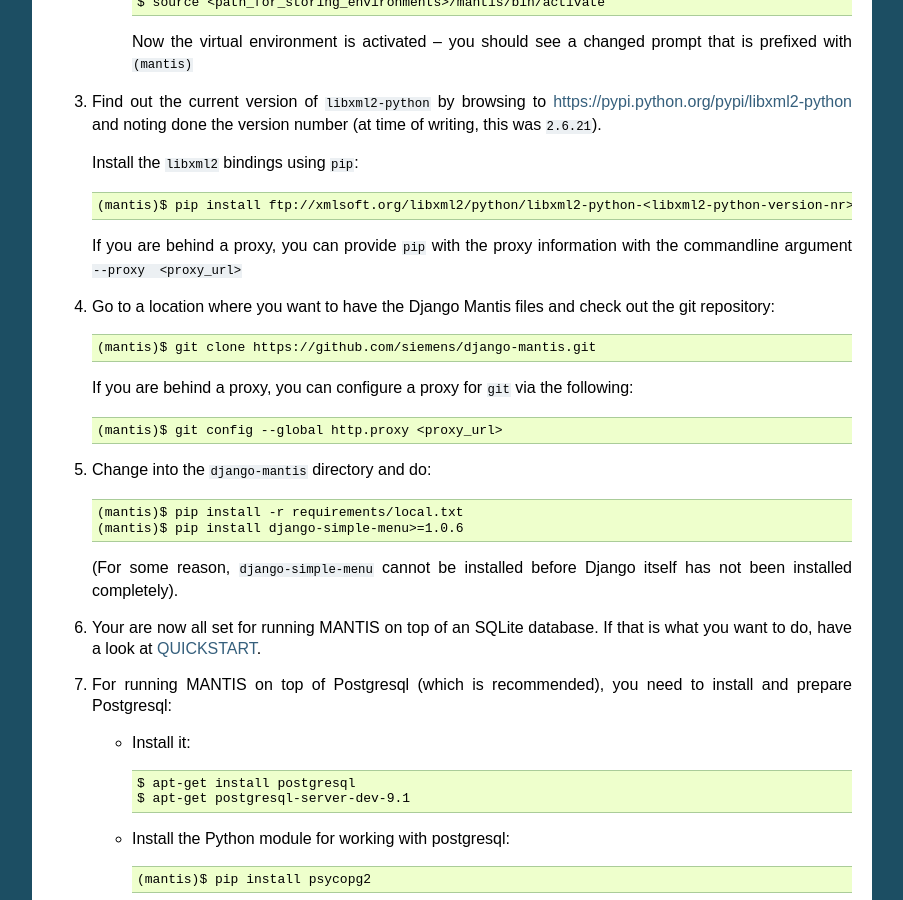
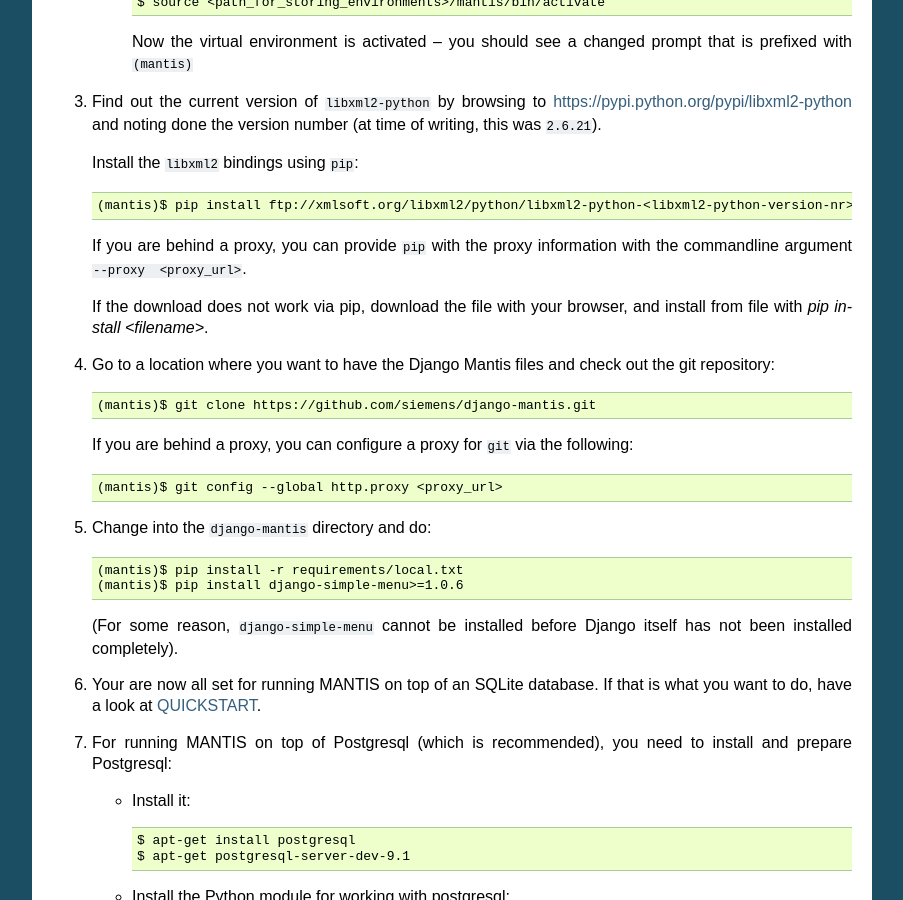
Before and after one commit to bgro/django-mantis, a Sphinx documentation site: the page built from docs/installation.rst, in a window 1280 px wide and 900 px high, scrolled down 816 px. Shown: the whole window, without its empty margins (198-1101 px from the left). Built offline with Sphinx 7.4.7, drawn with Linux system fonts in a browser that asks for light colours.

Commit message:
Add documentation.

```diff
--- a/docs/installation.rst
+++ b/docs/installation.rst
@@ -62,7 +62,10 @@
       (mantis)$ pip install ftp://xmlsoft.org/libxml2/python/libxml2-python-<libxml2-python-version-nr>.tar.gz
 
    If you are behind a proxy, you can provide ``pip`` with the proxy information with the
-   commandline argument ``--proxy  <proxy_url>``
+   commandline argument ``--proxy  <proxy_url>``.
+
+   If the download does not work via pip, download the file with your browser, and install from file
+   with `pip install <filename>`.
 
 
 #. Go to a location where you want to have the Django Mantis files and check out the git repository::
--- a/quickstart.rst
+++ b/quickstart.rst
@@ -59,6 +59,7 @@
 
         127.0.0.1:8000/mantis/View/InfoObject
 
+
   and start looking around:
 
   - Select a filter for ``stix.mitre.org:STIX_Package``
@@ -71,3 +72,7 @@
   - Click on one of the two objects and start
     exploring (have a look at the screenshots in the documentation for
     a quick guide through the application.)
+
+  You can also have a look at the Django admin interface at::
+
+        127.0.0.1:8000/admin
```
Also changed, not shown: 1 other file.
